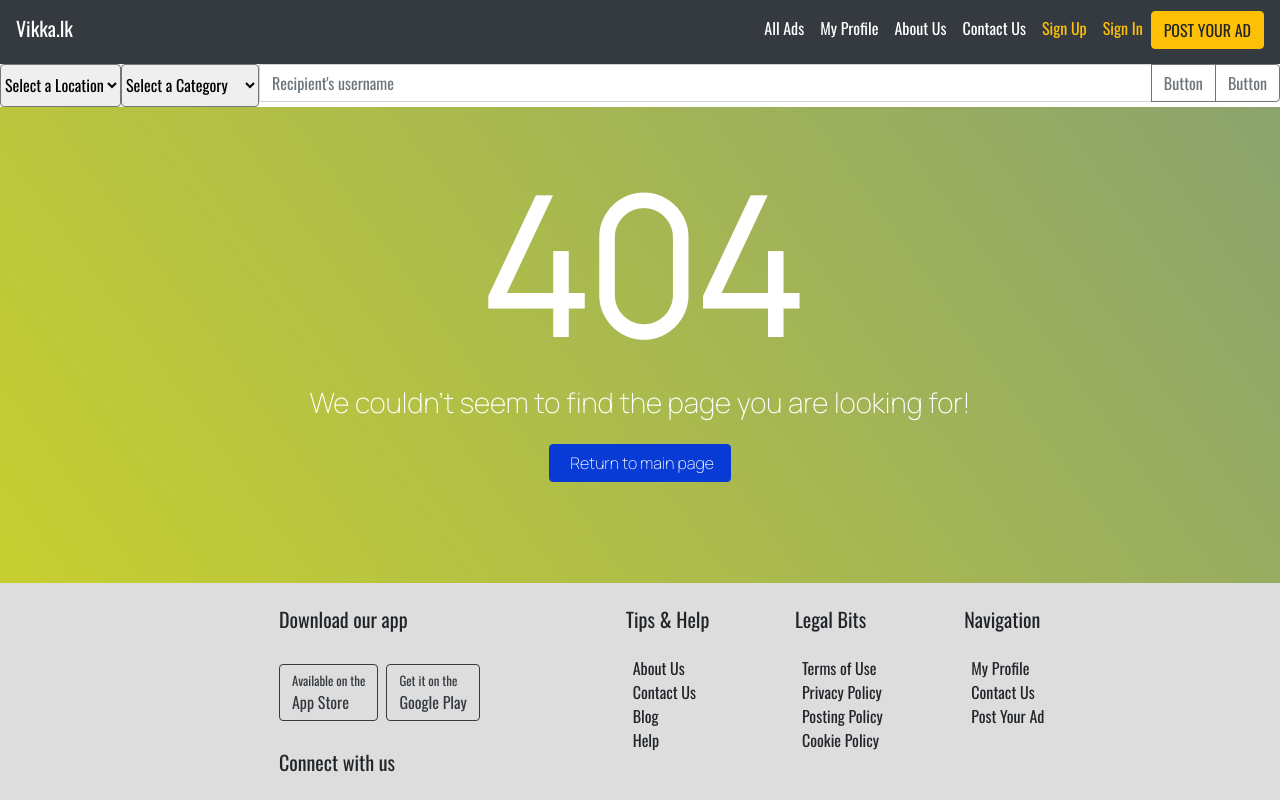
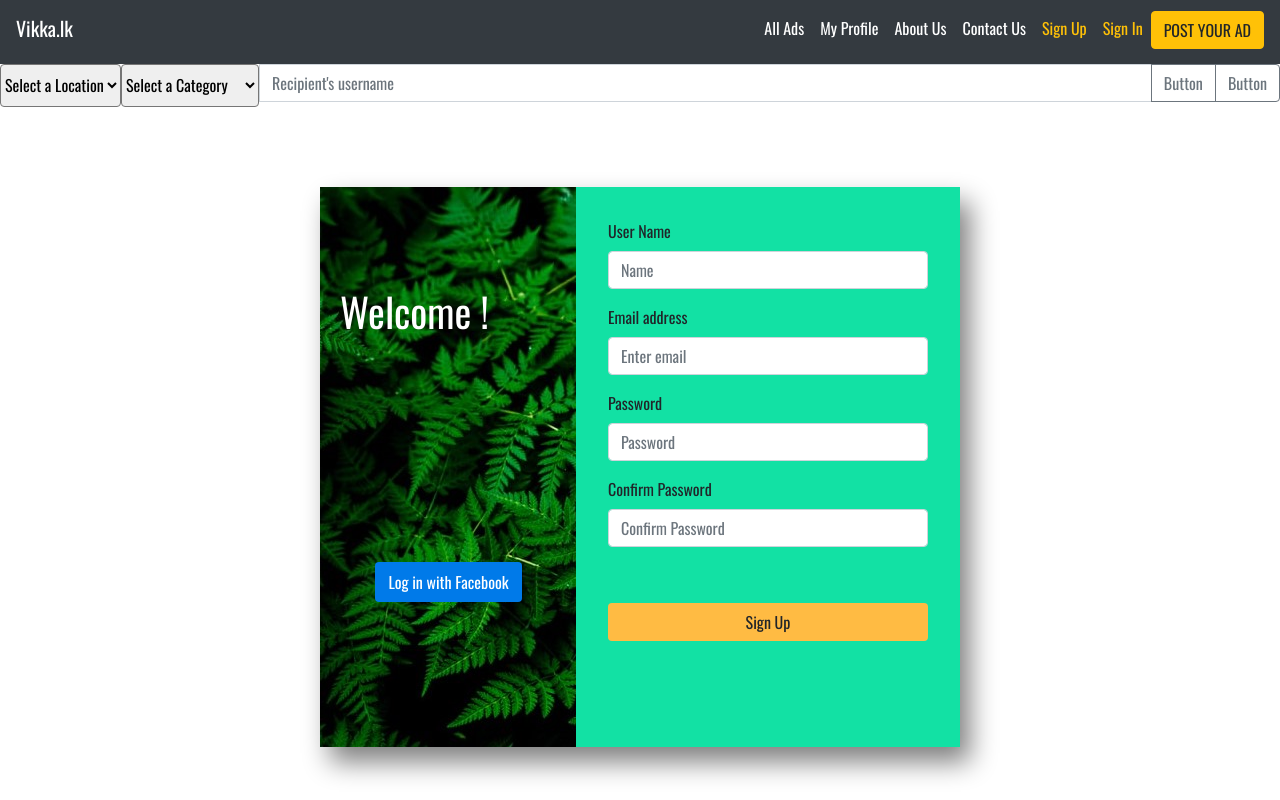
Before and after one commit to PMGurusinghe/HCI, a React (Create React App) app: page /sign in a window 1280 px wide. Shown: the top 800 px of the page. Built offline with nearby package versions, Linux system fonts and the light colour scheme.

Commit message:
SignUp and contact us pages

```diff
--- a/src/App.js
+++ b/src/App.js
@@ -7,6 +7,8 @@ import Myaccount from './Component/Myaccount/Myaccount';
 import Viewad from './Component/Viewad/Viewad';
 import Footer from './Component/Footer/Footer';
 import Maincomponent from './Component/Maincomponent';
+import FeedBack from './Component/feedback/FeedBack';
+import SignUp from './Component/signUp/SignUp';
 
 
 function App() {
@@ -18,6 +20,8 @@ function App() {
           <Switch>
             <Route exact path='/' component={Viewad} />
             <Route exact path='/Myaccount' component={Myaccount} />
+            <Route exact path='/feedback' component={FeedBack} />
+            <Route exact path='/sign' component={SignUp} />
             <Route component={Maincomponent}></Route>
           </Switch>
           <Footer />
--- a/src/Component/NavigationHeader/NavigationHeader.jsx
+++ b/src/Component/NavigationHeader/NavigationHeader.jsx
@@ -26,11 +26,11 @@ export default class NavigationHeader extends Component {
               </li>
 
               <li className="nav-item active">
-                <a className="nav-link" href="#">Contact Us <span className="sr-only">(current)</span></a>
+                <a className="nav-link" href="/feedback">Contact Us <span className="sr-only">(current)</span></a>
               </li>
 
               <li className="nav-item active ">
-                <a className="nav-link text-warning" href="#">Sign Up <span className="sr-only">(current)</span></a>
+                <a className="nav-link text-warning" href="/sign">Sign Up <span className="sr-only">(current)</span></a>
               </li>
 
               <li className="nav-item active">
--- /dev/null
+++ b/src/Component/feedback/FeedBack.jsx
@@ -0,0 +1,63 @@
+import React, { Component } from 'react';
+
+import './FeedBackStyle.css'
+
+class FeedBack extends Component{
+    constructor(props) {
+        super(props);
+        this.state = {
+          username: '',
+          age: null,
+          errormessage: ''
+        };
+      }
+      myChangeHandler = (event) => {
+        let nam = event.target.name;
+        let val = event.target.value;
+        let err = '';
+        if (nam === "age") {
+          if (val !="" && !Number(val)) {
+            err = <strong>Your age must be a number</strong>;
+          }
+        }
+
+        this.setState({errormessage: err});
+        this.setState({[nam]: val});
+
+      }
+  render() {
+      return(
+        <div className="parent">
+            <div className="form">
+            <h1 className="title">Contact Us</h1>
+                <form>
+                            <div className="form-group">
+                        <label htmlFor="formGroupExampleInput">User Name</label>
+                        <input name="age" type="text" onChange={this.myChangeHandler} className="form-control"  id="formGroupExampleInput" placeholder="Name"  />
+                        {this.state.errormessage}
+                    </div>
+                        <div className="form-group">
+                        <label htmlFor="exampleInputEmail1">Email address</label>
+                        <input type="email" className="form-control" id="exampleInputEmail1" aria-describedby="emailHelp" placeholder="Enter email" />
+
+                        </div>
+                        <div className="form-group">
+                        <label htmlFor="formGroupExampleInput">Subject</label>
+                        <input type="text" className="form-control" id="formGroupExampleInput" placeholder="subject" />
+                    </div>
+                    <div className="form-group">
+                        <label htmlFor="exampleFormControlTextarea1">Message</label>
+                        <textarea className="form-control" id="exampleFormControlTextarea1" rows={5} defaultValue={""} />
+                    </div>
+
+
+                        <button type="submit" className="btn btn-button">Submit</button>
+
+                    </form>
+            </div>
+
+      </div>
+      );
+  }
+}
+export default FeedBack
--- /dev/null
+++ b/src/Component/feedback/FeedBackStyle.css
@@ -0,0 +1,30 @@
+.parent{
+
+    height: 100vh;
+    margin-bottom: 10vh;
+
+}
+
+
+.form{
+    background-color: #12E1A4;
+    margin-left: 30%;
+    margin-right: 30%;
+    margin-top: 10vh;
+
+    padding: 5%;
+    box-shadow:10px 15px 25px gray;
+}
+.title{
+    text-align: center;
+}
+.dil{
+    background-color: #54FFAB;
+    border: 3px solid black;
+}
+.btn-button{
+
+    background-color: #ffbb43;
+
+    margin-left: 40%;
+}
--- /dev/null
+++ b/src/Component/signUp/SignUp.jsx
@@ -0,0 +1,46 @@
+import React, { Component } from 'react';
+
+import './SignUpStyle.css'
+
+class SignUp extends Component{
+  render() {
+      return(
+            <div className="SignUp-parent">
+                <div className="Signup-name">
+                    <h1 className="title-login"style={{color:'white'}}>Welcome !
+                    <button type="submit" className="btn fb">Log in with Facebook</button>
+                    </h1>
+                </div>
+                <div className="Signup-form">
+
+        <form>
+        <div className="form-group">
+        <label htmlFor="formGroupExampleInput">User Name</label>
+        <input type="text" className="form-control" id="formGroupExampleInput" placeholder="Name" />
+      </div>
+        <div className="form-group">
+          <label htmlFor="exampleInputEmail1">Email address</label>
+          <input type="email" className="form-control" id="exampleInputEmail1" aria-describedby="emailHelp" placeholder="Enter email" />
+          {/* <small id="emailHelp" className="form-text text-muted">We'll never share your email with anyone else.</small> */}
+        </div>
+        <div className="form-group">
+          <label htmlFor="exampleInputPassword1">Password</label>
+          <input type="password" className="form-control" id="exampleInputPassword1" placeholder="Password" />
+        </div>
+        <div className="form-group">
+          <label htmlFor="exampleInputPassword1">Confirm Password</label>
+          <input type="password" className="form-control" id="exampleInputPassword1" placeholder="Confirm Password" />
+        </div>
+        {/* <div className="form-group form-check">
+          <input type="checkbox" className="form-check-input" id="exampleCheck1" />
+          <label className="form-check-label" htmlFor="exampleCheck1">Check me out</label>
+        </div> */}
+        <button type="submit" className="btn btn-signup">Sign Up</button>
+      </form></div>
+
+           </div>
+      )
+   }
+}
+
+export default SignUp;
--- /dev/null
+++ b/src/Component/signUp/SignUpStyle.css
@@ -0,0 +1,50 @@
+.SignUp-parent{
+
+    height: 70vh;
+    width: 50%;
+    margin-left: auto;
+    margin-right: 25%;
+    margin-top: 10vh;
+    margin-bottom: 15vh;
+    display: flex;
+    box-shadow: 10px 15px 25px gray;
+}
+
+
+.Signup-name{
+
+    background-image: url('../images/logintest.jpg');
+    height: 70vh;
+    width: 40%;
+    display: flex;
+    text-align: left;
+
+
+}
+.title-login{
+    margin-top: 100px;
+    margin-left: 20px;
+    color:black;
+}
+.Signup-form{
+    background-color: #12E1A4;
+    width: 60%;
+    height: 70vh;
+    padding: 5%;
+
+
+}
+.btn-signup{
+    margin-top: 5vh;
+    width: 100%;
+    background-color: #ffbb43;
+}
+
+.fb{
+    color: white;
+    width: auto;
+    height: 9%;
+    margin-top: 96%;
+    margin-left: 15%;
+    background-color:#007AE9;
+}
```
Also changed, not shown: src/Component/images/logintest.jpg (added), 1 other file (tests, documents, lock files or other folders).
